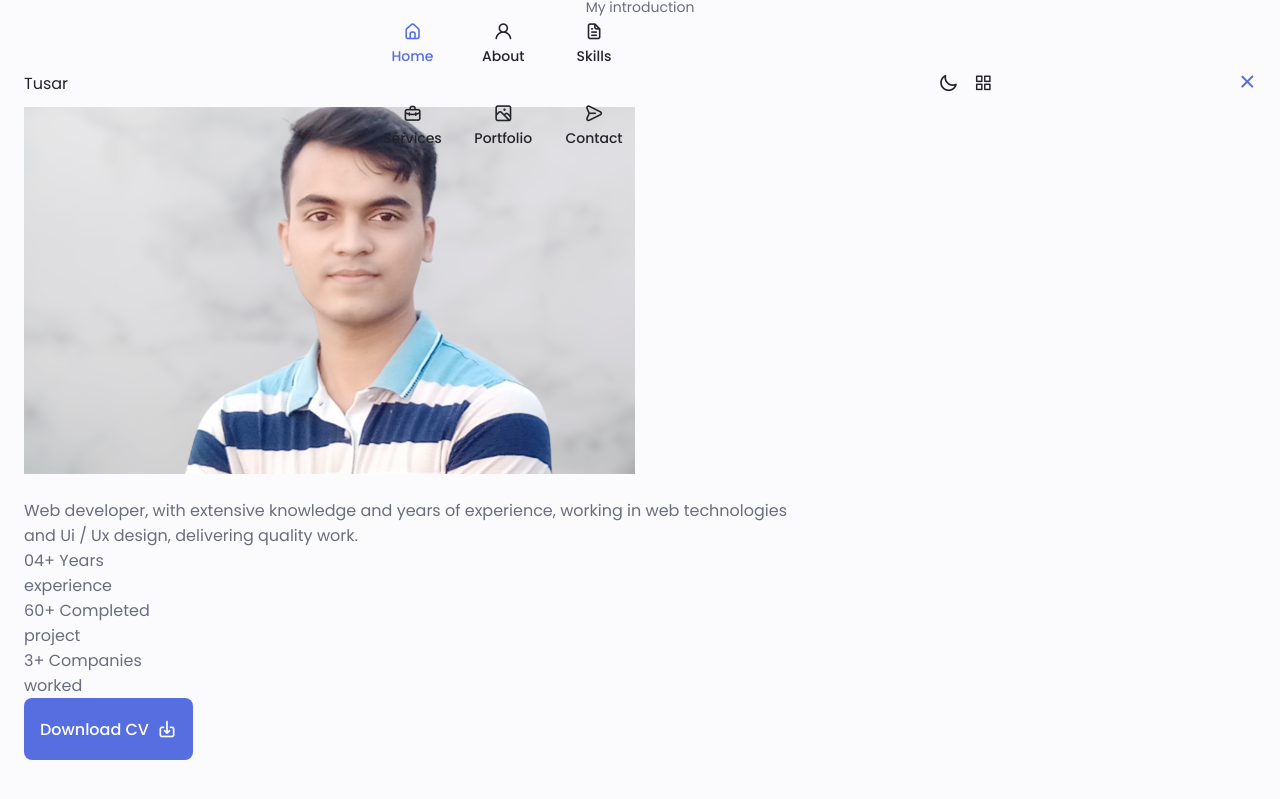
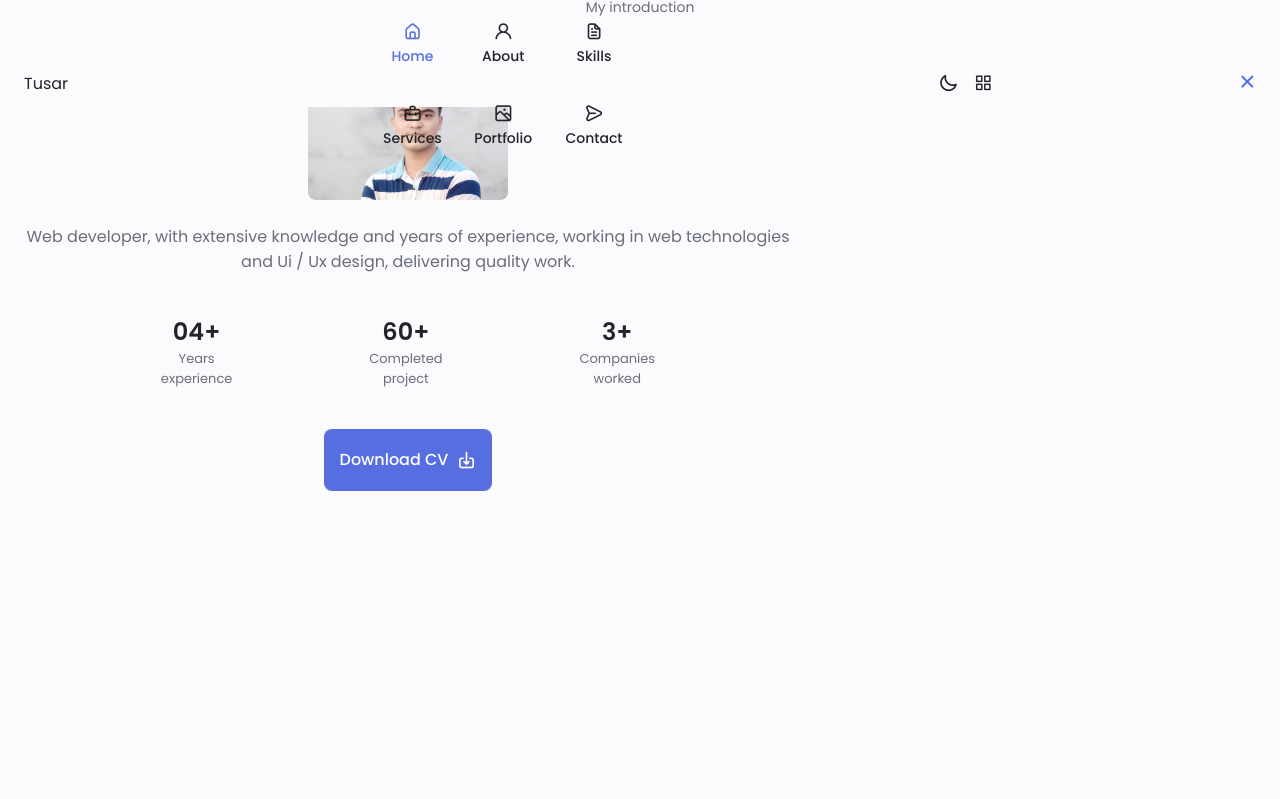
Before and after one commit to Tusar78/Tusar-Portfolio, a plain HTML site: page index.html in a window 1280 px wide. Shown: the part 693-1492 px from the top of the page. After the commit the page ends 1296 px from the top, so only its background shows below. Drawn offline with nearby package versions, Linux system fonts and the light colour scheme.

Commit message:
About section style done

```diff
--- a/assets/css/style.css
+++ b/assets/css/style.css
@@ -401,3 +401,43 @@ img {
   background-color: transparent;
   color: var(--first-color-alt);
 }
+
+/*==== About ====*/
+.about__img {
+  width: 200px;
+  border-radius: 0.5rem;
+  justify-self: center;
+  align-self: center;
+}
+
+.about__description {
+  text-align: center;
+  margin-bottom: var(--mb-2-5);
+}
+
+.about__info {
+  display: flex;
+  justify-content: space-evenly;
+  margin-bottom: var(--mb-2-5);
+}
+
+.about__info-title {
+  color: var(--title-color);
+  font-size: var(--h2-font-size);
+  font-weight: var(--font-semi-bold);
+}
+
+.about__info-name {
+  font-size: var(--smaller-font-size);
+}
+
+.about__info-title,
+.about__info-name {
+  display: block;
+  text-align: center;
+}
+
+.about__buttons {
+  display: flex;
+  justify-content: center;
+}
```
